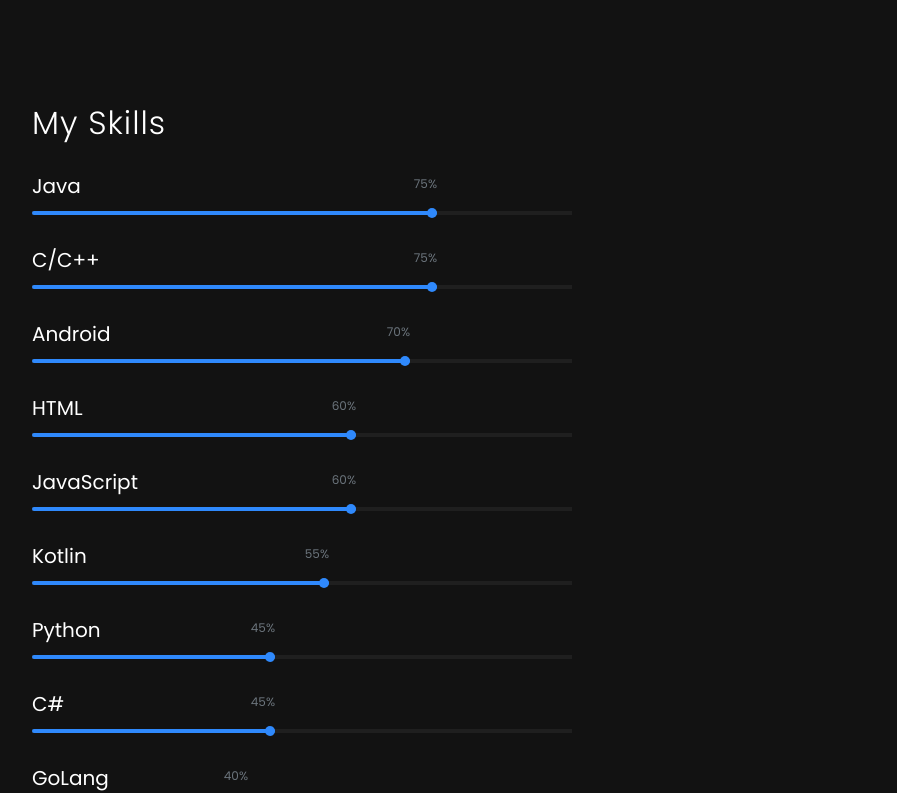
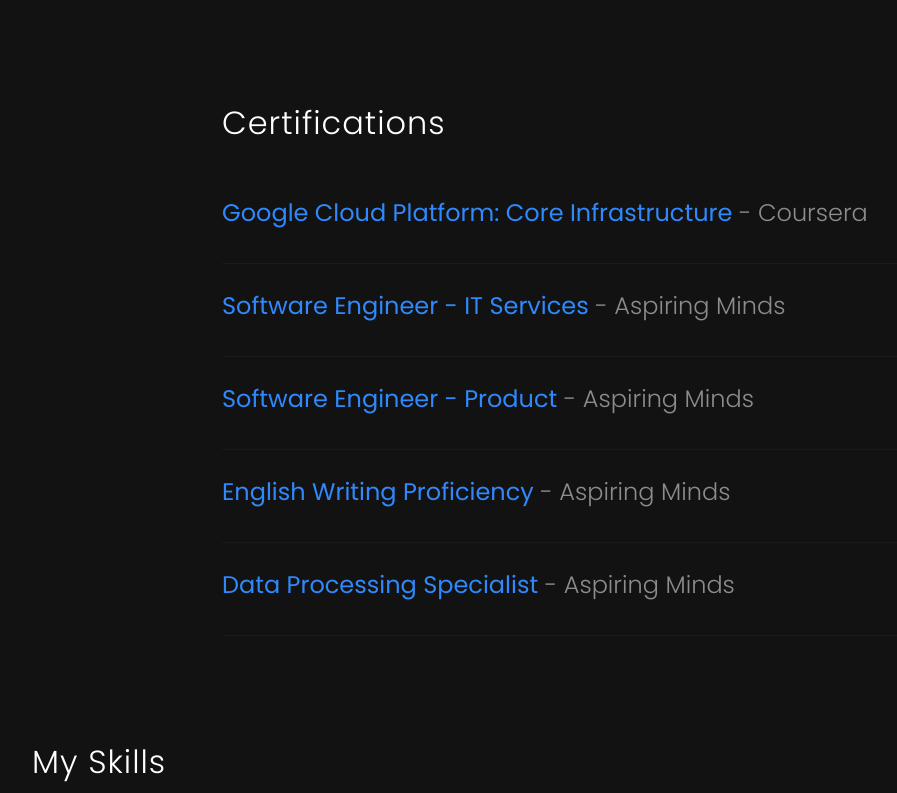
Before and after one commit to kp7742/KuldipPatel.dev, a plain HTML site: page index.html in a window 1280 px wide. Shown: the part 2671-3464 px from the top of the page, without its empty margins (53-950 px from the left). Drawn offline with Linux system fonts and the light colour scheme; some packages are replaced by stand-ins of ours; no server answers; files whose address does not match are found by name.

Commit message:
Added Certifications

```diff
--- a/index.html
+++ b/index.html
@@ -98,7 +98,7 @@
 
                             <div class="exp-wrap py-4">
                                 <div class="desc">
-                                    <h4>Developer Student Clubs Lead <span> - DSC RNGPIT</span></h4>
+                                    <h4>Developer Student Club Community Lead<span> - DSC RNGPIT</span></h4>
                                     <p class="location">RNGPIT - Gujarat - India</p>
                                 </div>
                                 <div class="year">
@@ -131,7 +131,7 @@
                             <h2 class="mb-4">Education</h2>
                             <div class="exp-wrap py-4">
                                 <div class="desc">
-                                    <h4>Bacheclor of Engineering in Computer Science<span> - RNGPIT</span> </h4>
+                                    <h4>B.E. in Computer Science & Engineering<span> - RNGPIT</span> </h4>
                                     <p class="location">Surat - Gujarat</p>
                                 </div>
                                 <div class="year">
@@ -156,6 +156,35 @@
                                 </div>
                                 <div class="year">
                                     <p>2013 - 2014</p>
+                                </div>
+                            </div>
+                        </div>
+
+						<div class="exp mt-5 ftco-animate">
+                            <h2 class="mb-4">Certifications</h2>
+                            <div class="exp-wrap py-4">
+                                <div class="desc">
+                                    <h4><a href="https://www.coursera.org/account/accomplishments/verify/GCWEKQ73ZBU3">Google Cloud Platform: Core Infrastructure</a><span> - Coursera</span></h4>
+                                </div>
+                            </div>
+							<div class="exp-wrap py-4">
+                                <div class="desc">
+                                    <h4><a href="https://www.myamcat.com/certificate/9883729/software-engineer-it-services/259">Software Engineer - IT Services</a><span> - Aspiring Minds</span></h4>
+                                </div>
+                            </div>
+							<div class="exp-wrap py-4">
+                                <div class="desc">
+                                    <h4><a href="https://www.myamcat.com/certificate/9883729/software-engineer-product/260">Software Engineer - Product</a><span> - Aspiring Minds</span></h4>
+                                </div>
+                            </div>
+							<div class="exp-wrap py-4">
+                                <div class="desc">
+                                    <h4><a href="https://www.myamcat.com/certificate/9883729/english-writing-proficiency/471">English Writing Proficiency</a><span> - Aspiring Minds</span></h4>
+                                </div>
+                            </div>
+							<div class="exp-wrap py-4">
+                                <div class="desc">
+                                    <h4><a href="https://www.myamcat.com/certificate/9883729/data-processing-specialist/211">Data Processing Specialist</a><span> - Aspiring Minds</span></h4>
                                 </div>
                             </div>
                         </div>
```
